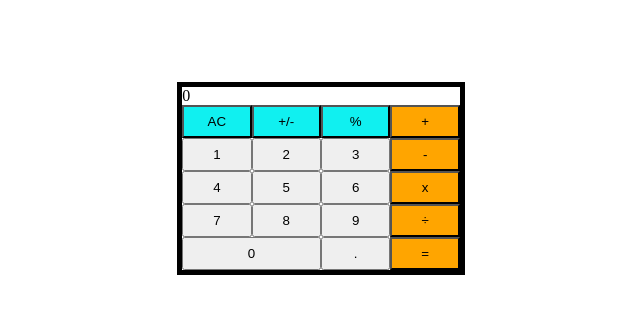
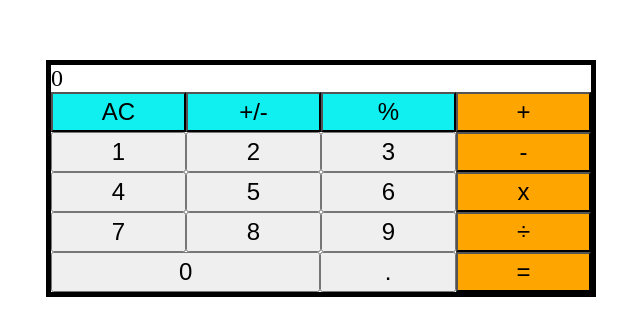
Before and after one commit to manchunyu/calculator, a plain HTML site: page index.html in a window 1280 px wide. Shown: the part 230-566 px from the top of the page, without its empty margins (319-959 px from the left). Drawn offline with Linux system fonts and the light colour scheme.

Commit message:
Adjust font size and button size

```diff
--- a/style.css
+++ b/style.css
@@ -1,5 +1,6 @@
 * {
     box-sizing: border-box;
+    font-size: x-large;
 }
 
 body {
@@ -62,5 +63,6 @@ body {
 }
 
 button {
-    min-height: 33px;
+    min-height: 40px;
+    min-width: 45px;
 }
```
